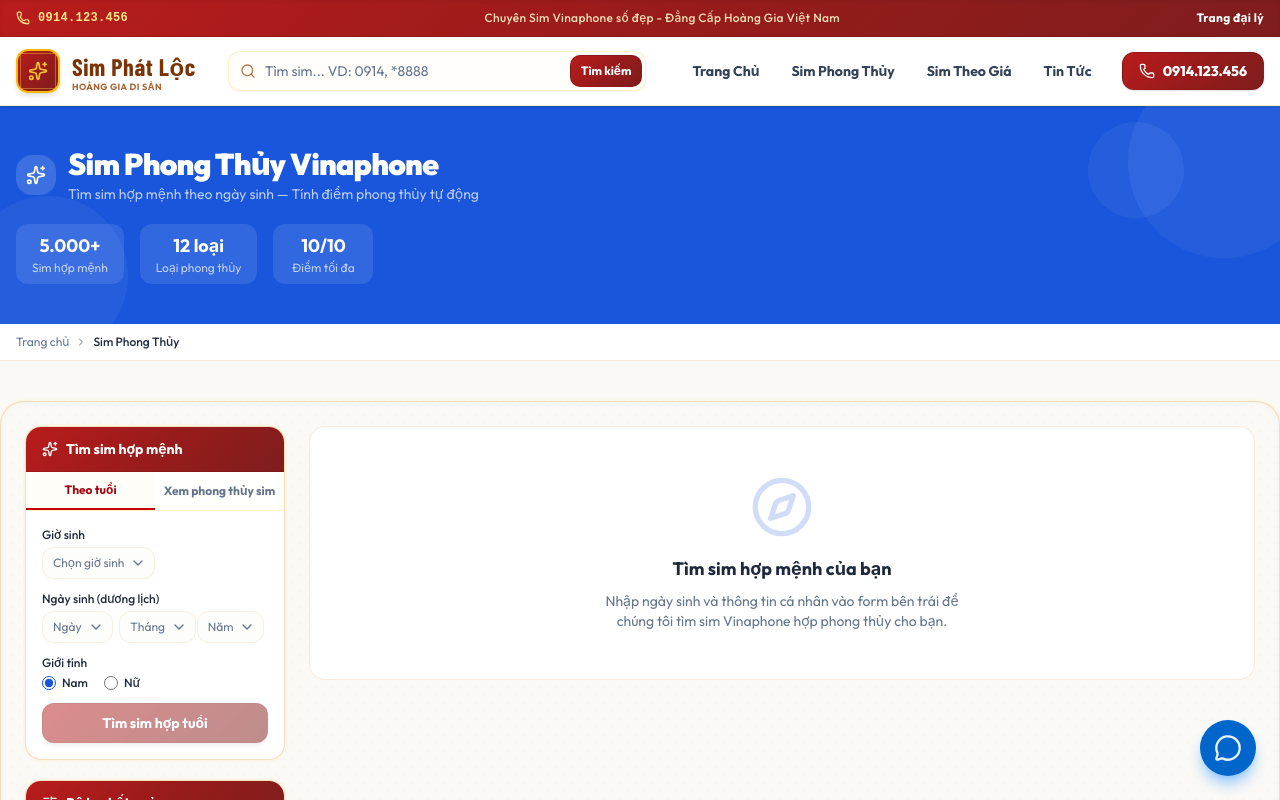
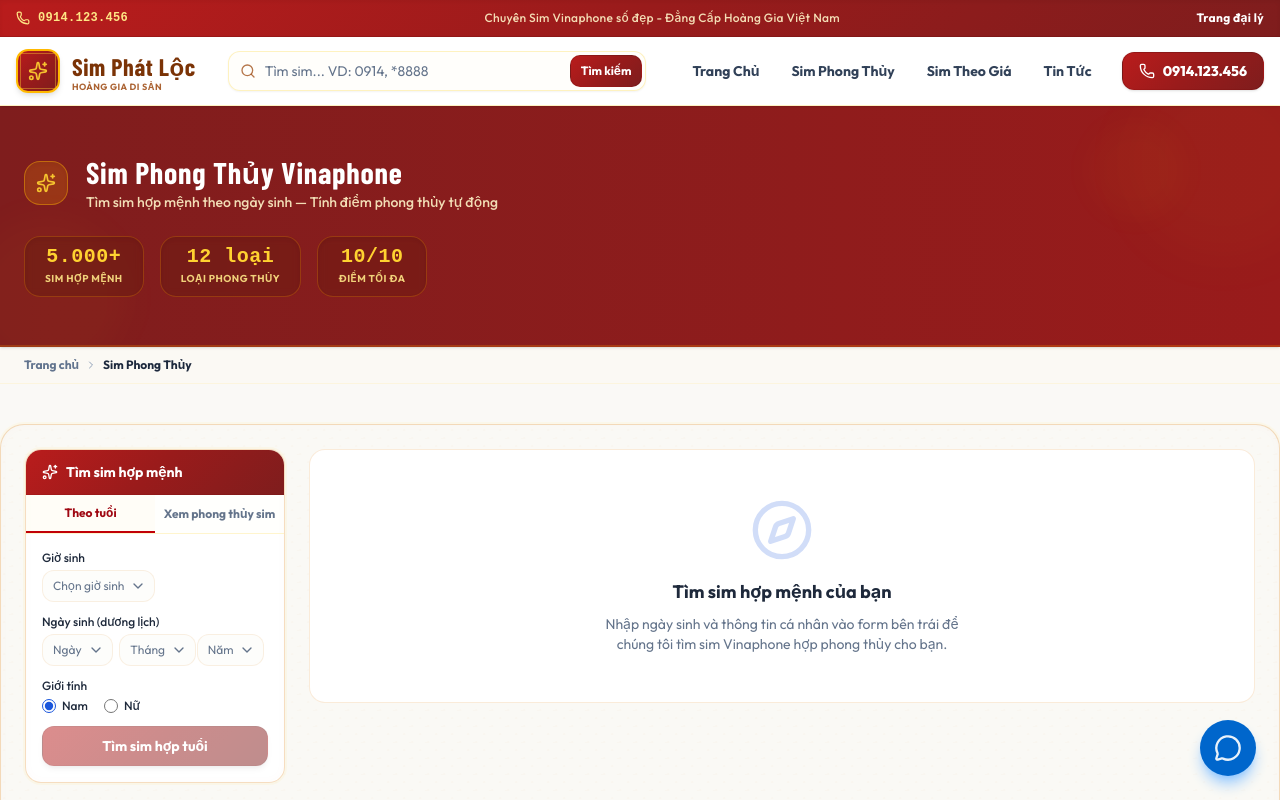
Before and after one commit to kienphanthi12-eng/simphatlocvn, a Next.js app: page /sim-phong-thuy in a window 1280 px wide. Shown: the top 800 px of the page. Built offline with nearby package versions, Linux system fonts and the light colour scheme; a web font is replaced by a local one.

Commit message:
style(brand): rebrand the sim-phong-thuy page hero banner to Vietnamese Royal theme

```diff
--- a/src/app/(public)/sim-phong-thuy/page.tsx
+++ b/src/app/(public)/sim-phong-thuy/page.tsx
@@ -14,38 +14,40 @@
   return (
     <>
       {/* Hero Banner */}
-      <div className="bg-[#1a56db] relative overflow-hidden">
-        {/* Decorative circles */}
+      <div className="bg-gradient-to-r from-[#7F1D1D] to-[#991B1B] relative overflow-hidden border-b-2 border-amber-500/25 shadow-sm">
+        {/* Subtle traditional clouds watermark pattern inside the banner */}
+        <div className="absolute inset-0 bg-cloud-pattern opacity-[0.03] pointer-events-none" />
+        {/* Decorative elements */}
         <div className="absolute inset-0 overflow-hidden pointer-events-none">
-          <div className="absolute -top-10 -right-10 w-48 h-48 bg-white/5 rounded-full" />
-          <div className="absolute top-4 right-24 w-24 h-24 bg-white/5 rounded-full" />
-          <div className="absolute -bottom-8 -left-8 w-40 h-40 bg-white/5 rounded-full" />
+          <div className="absolute -top-10 -right-10 w-48 h-48 bg-amber-500/[0.03] rounded-full blur-xl" />
+          <div className="absolute top-4 right-24 w-24 h-24 bg-amber-500/[0.03] rounded-full blur-md" />
+          <div className="absolute -bottom-8 -left-8 w-40 h-40 bg-amber-500/[0.03] rounded-full blur-lg" />
         </div>
-        <div className="relative mx-auto max-w-7xl px-4 py-10">
-          <div className="flex items-center gap-3 mb-3">
-            <div className="h-10 w-10 bg-white/15 rounded-xl flex items-center justify-center">
-              <Sparkles className="h-5 w-5 text-white" />
+        <div className="relative mx-auto max-w-7xl px-6 py-12 z-10">
+          <div className="flex items-center gap-4.5 mb-3">
+            <div className="h-11 w-11 bg-amber-500/20 border border-amber-400/40 rounded-xl flex items-center justify-center shadow-inner">
+              <Sparkles className="h-5 w-5 text-amber-300 animate-pulse" />
             </div>
             <div>
-              <h1 className="text-2xl md:text-3xl font-black text-white tracking-tight">
+              <h1 className="text-2xl md:text-3xl font-black text-white tracking-wide font-display" style={{ fontFamily: "var(--font-display)" }}>
                 Sim Phong Thủy Vinaphone
               </h1>
-              <p className="text-white/70 text-sm mt-0.5">
+              <p className="text-amber-100/90 text-sm mt-0.5 font-medium">
                 Tìm sim hợp mệnh theo ngày sinh — Tính điểm phong thủy tự động
               </p>
             </div>
           </div>
 
           {/* Quick stats */}
-          <div className="flex flex-wrap gap-4 mt-5">
+          <div className="flex flex-wrap gap-4 mt-6">
             {[
               { label: "Sim hợp mệnh", value: "5.000+" },
               { label: "Loại phong thủy", value: "12 loại" },
               { label: "Điểm tối đa", value: "10/10" },
             ].map(stat => (
-              <div key={stat.label} className="bg-white/10 rounded-lg px-4 py-2 text-white text-center min-w-[100px]">
-                <p className="text-lg font-bold">{stat.value}</p>
-                <p className="text-xs text-white/70">{stat.label}</p>
+              <div key={stat.label} className="bg-amber-950/20 border border-amber-500/25 rounded-xl px-5 py-2.5 text-white text-center min-w-[110px] shadow-inner backdrop-blur-xs">
+                <p className="text-xl font-black font-mono leading-none tracking-wide text-amber-300">{stat.value}</p>
+                <p className="text-[10px] text-amber-200/90 font-bold uppercase tracking-wider mt-1">{stat.label}</p>
               </div>
             ))}
           </div>
@@ -53,11 +55,11 @@
       </div>
 
       {/* Breadcrumb */}
-      <div className="bg-card border-b border-border">
-        <div className="mx-auto max-w-7xl px-4 py-2.5 flex items-center gap-1.5 text-xs text-muted-foreground">
-          <Link href="/" className="hover:text-[#1a56db] transition-colors">Trang chủ</Link>
-          <ChevronRight className="h-3 w-3" />
-          <span className="text-foreground font-medium">Sim Phong Thủy</span>
+      <div className="bg-amber-50/15 border-b border-amber-200/20">
+        <div className="mx-auto max-w-7xl px-6 py-2.5 flex items-center gap-1.5 text-xs text-slate-500">
+          <Link href="/" className="hover:text-red-800 font-bold transition-colors">Trang chủ</Link>
+          <ChevronRight className="h-3 w-3 text-slate-400" />
+          <span className="text-slate-800 font-bold">Sim Phong Thủy</span>
         </div>
       </div>
 
```
